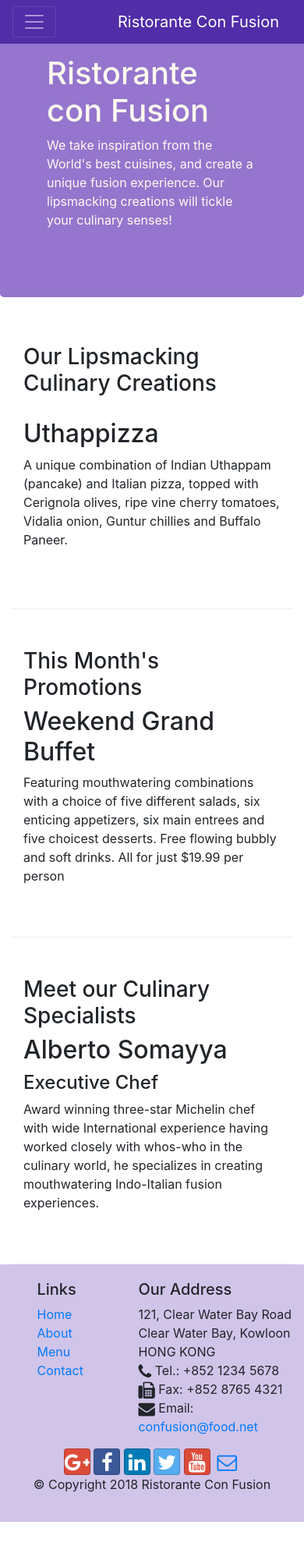
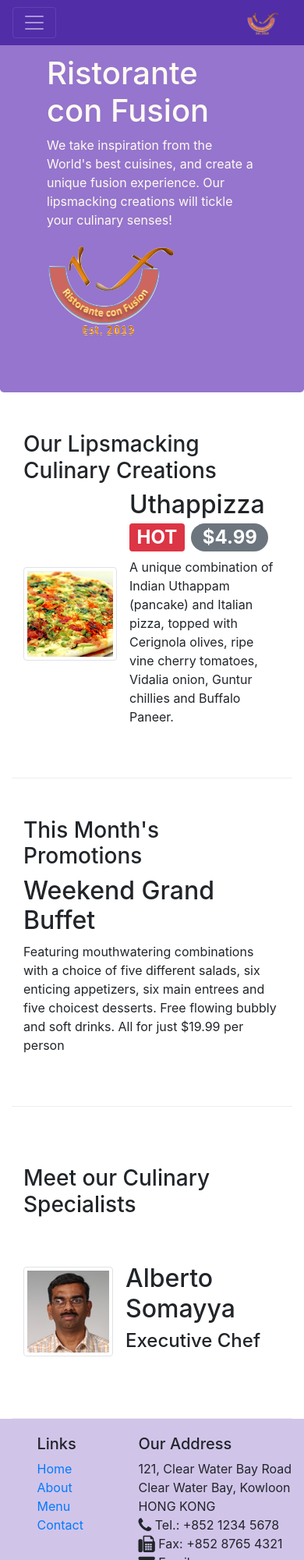
Before and after one commit to rociomarco/Bootstrap4, a website: page index.html in a window 390 px wide. Shown: the top 2000 px of the page at 78% size. Before the commit the page ends 1951 px from the top, so only its background shows below. Drawn offline with nearby package versions, Linux system fonts and the light colour scheme.

Commit message:
Images, badges and alerts users

```diff
--- a/index.html
+++ b/index.html
@@ -22,13 +22,13 @@
             <button class="navbar-toggler" type="button" data-toggle="collapse" data-target="#Navbar">
                 <span class="navbar-toggler-icon"></span>
             </button>
-            <a class="navbar-brand" href="#">Ristorante Con Fusion</a>
+            <a class="navbar-brand" href="#"><img src="img/logo.png" height="30" width="41"></a>
             <div class="collapse navbar-collapse" id="Navbar">
                 <ul class="navbar-nav mr-auto">
                     <li class="nav-item active"><a class="nav-link" href="#"><span class="fa fa-home fa-lg"></span> Home</a></li>
                     <li class="nav-item"><a class="nav-link" href="./aboutus.html"><span class="fa fa-info fa-lg"></span> About</a></li>
                     <li class="nav-item"><a class="nav-link" href="#"><span class="fa fa-list fa-lg"></span> Menu</a></li>
-                    <li class="nav-item"><a class="nav-link" href="#"><span class="fa fa-address-card fa-lg"></span> Contact</a></li>
+                    <li class="nav-item"><a class="nav-link" href="./contactus.html"><span class="fa fa-address-card fa-lg"></span> Contact</a></li>
                 </ul>
             </div>
         </div>
@@ -41,7 +41,8 @@
                     <h1>Ristorante con Fusion</h1>
                     <p>We take inspiration from the World's best cuisines, and create a unique fusion experience. Our lipsmacking creations will tickle your culinary senses!</p>
                 </div>
-                <div class="col-12 col-sm">
+                <div class="col-12 col-sm align-self-center">
+                    <img src="img/logo.png" class="img-fluid">
                 </div>
             </div>
         </div>
@@ -54,8 +55,14 @@
                 <h3>Our Lipsmacking Culinary Creations</h3>
             </div>
             <div class="col col-sm order-sm-first col-md">
-                <h2>Uthappizza</h2>
-                <p>A unique combination of Indian Uthappam (pancake) and Italian pizza, topped with Cerignola olives, ripe vine cherry tomatoes, Vidalia onion, Guntur chillies and Buffalo Paneer.</p>
+                <div class="media">
+                    <img class="d-flex mr-3 img-thumbnail align-self-center"
+                        src="img/uthappizza.png" alt="uthapizza">
+                    <div class="media-body">
+                        <h2 class="mt-0">Uthappizza <span class="badge badge-danger">HOT</span> <span class="badge badge-pill badge-secondary">$4.99</span> </h2>
+                        <p>A unique combination of Indian Uthappam (pancake) and Italian pizza, topped with Cerignola olives, ripe vine cherry tomatoes, Vidalia onion, Guntur chillies and Buffalo Paneer.</p>
+                    </div>
+                </div>
             </div>
         </div>
 
@@ -75,9 +82,15 @@
                 <h3>Meet our Culinary Specialists</h3>
             </div>
             <div class="col col-sm order-sm-first col-md">
-                <h2>Alberto Somayya</h2>
-                <h4>Executive Chef</h4>
-                <p>Award winning three-star Michelin chef with wide International experience having worked closely with whos-who in the culinary world, he specializes in creating mouthwatering Indo-Italian fusion experiences. </p>
+                <div class="media">
+                    <img class="d-flex mr-3 img-thumbnail align-self-center"
+                        src="img/alberto.png" alt="alberto">
+                    <div class="media-body">
+                        <h2 class="mt-0">Alberto Somayya</h2>
+                        <h4>Executive Chef</h4>
+                        <p class="d-none d-sm-block">Award winning three-star Michelin chef with wide International experience having worked closely with whos-who in the culinary world, he specializes in creating mouthwatering Indo-Italian fusion experiences. </p>
+                    </div>
+                </div>
             </div>
         </div>
     </div>
```
Also changed, not shown: aboutus.html (+4 -3 lines), contactus.html (+3 -2 lines), img/alberto.png (added), img/buffet.png (added), img/logo.png (added), img/uthappizza.png (added), 1 other file.
